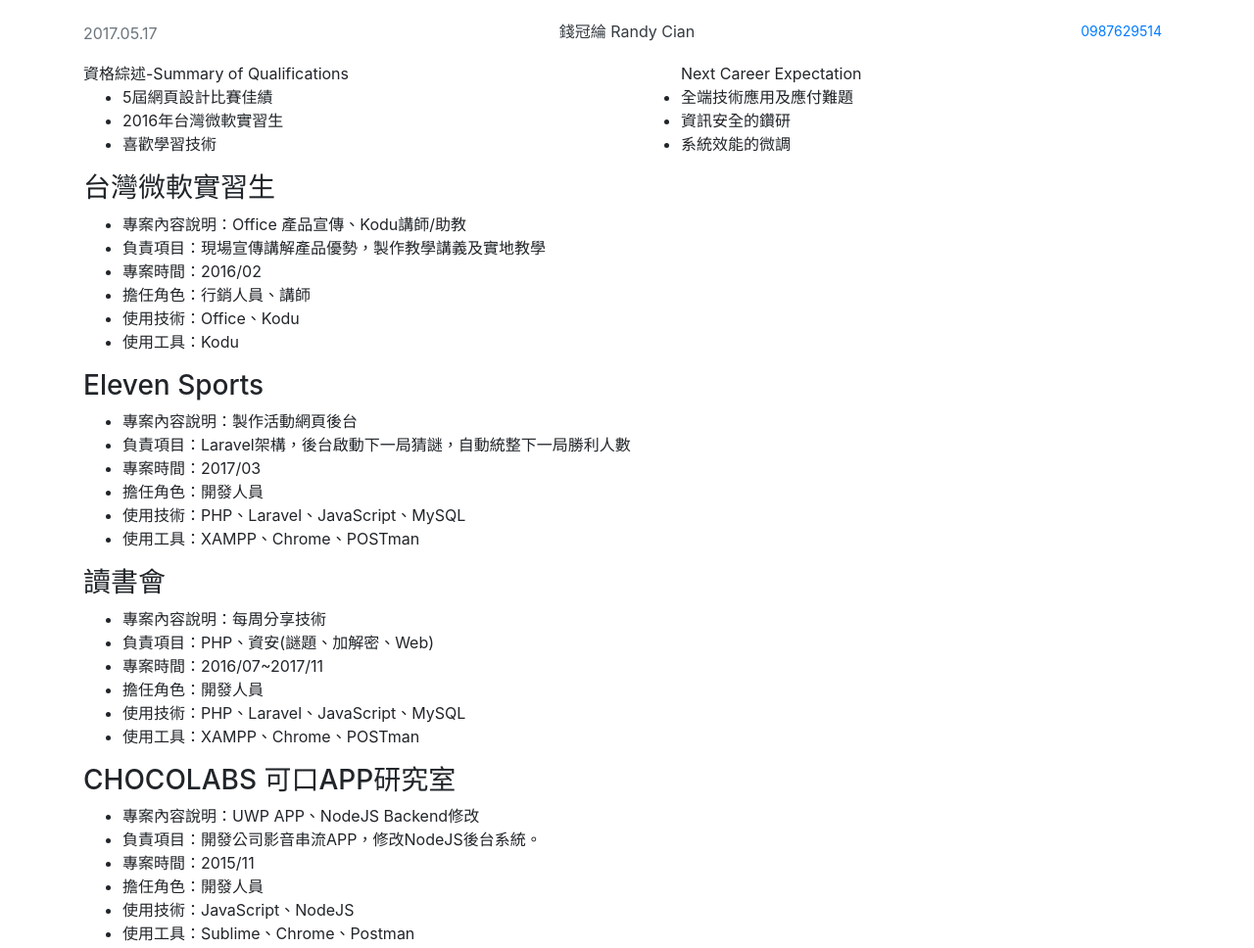
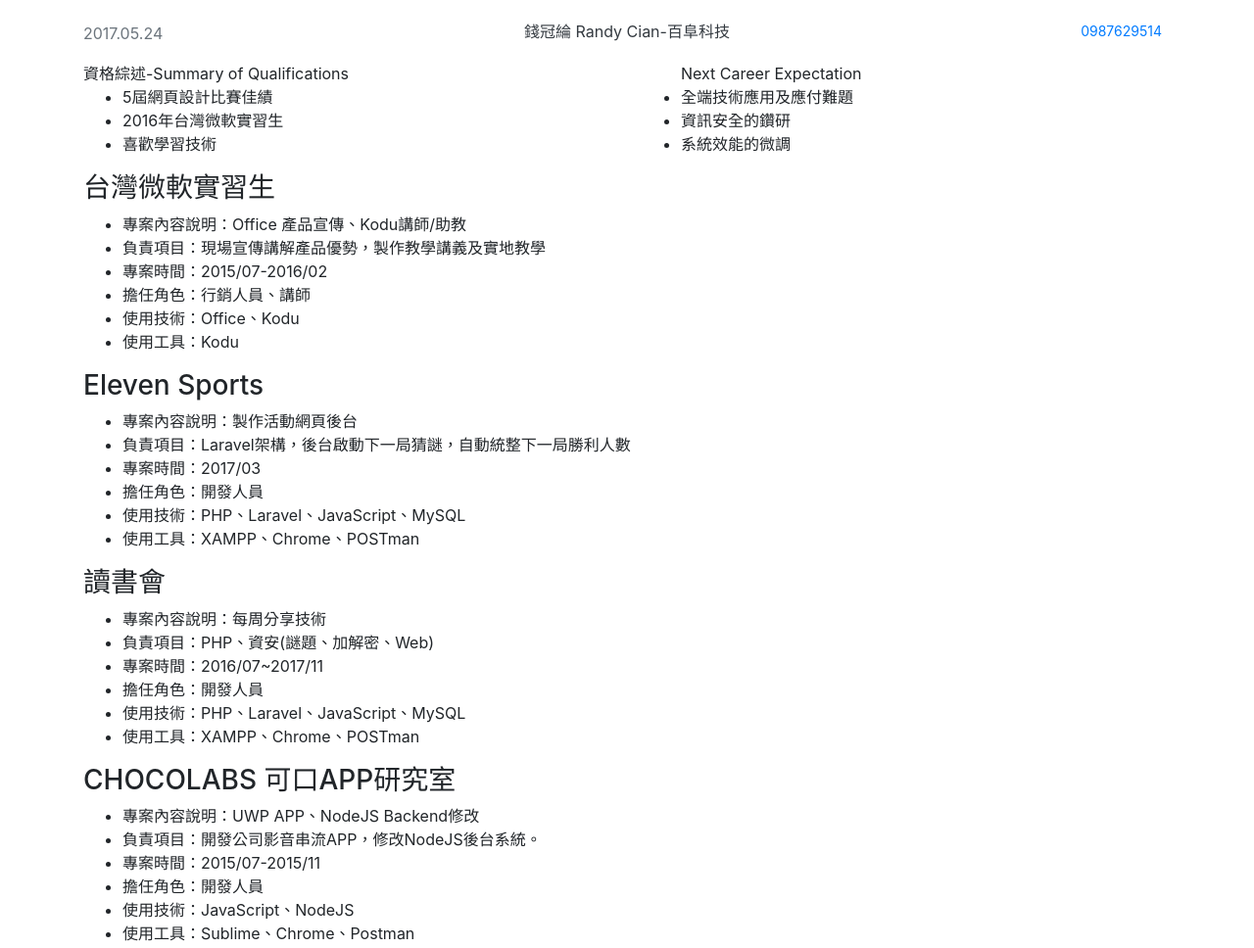
Before and after one commit to waterfall531/OnlineCV, a plain HTML site: page balvenie.html in a window 1280 px wide. Shown: the top 968 px of the page at 98% size. Drawn offline with nearby package versions, Linux system fonts and the light colour scheme.

Commit message:
title css

```diff
--- a/balvenie.html
+++ b/balvenie.html
@@ -20,10 +20,10 @@
     <header class="blog-header py-3">
         <div class="row flex-nowrap justify-content-between align-items-center">
             <div class="col-4 pt-1">
-                <a class="text-muted" href="#">2017.05.17</a>
+                <a class="text-muted" href="#">2017.05.24</a>
             </div>
             <div class="col-4 text-center">
-                <a class="blog-header-logo text-dark" href="#">錢冠綸 Randy Cian</a>
+                <a class="blog-header-logo text-dark" href="#">錢冠綸 Randy Cian-百阜科技</a>
             </div>
             <div class="col-4 d-flex justify-content-end align-items-center">
                 <a class="btn btn-sm" href="#">0987629514</a>
@@ -55,7 +55,7 @@
             <ul>
                 <li>專案內容說明：Office 產品宣傳、Kodu講師/助教</li>
                 <li>負責項目：現場宣傳講解產品優勢，製作教學講義及實地教學</li>
-                <li>專案時間：2016/02</li>
+                <li>專案時間：2015/07-2016/02</li>
                 <li>擔任角色：行銷人員、講師</li>
                 <li>使用技術：Office、Kodu</li>
                 <li>使用工具：Kodu</li>
@@ -88,7 +88,7 @@
             <ul>
                 <li>專案內容說明：UWP APP、NodeJS Backend修改</li>
                 <li>負責項目：開發公司影⾳串流APP，修改NodeJS後台系統。</li>
-                <li>專案時間：2015/11</li>
+                <li>專案時間：2015/07-2015/11</li>
                 <li>擔任角色：開發人員</li>
                 <li>使用技術：JavaScript、NodeJS</li>
                 <li>使用工具：Sublime、Chrome、Postman</li>
@@ -123,7 +123,8 @@
                 <li>負責項目：第四⼗⼀屆全國技能競賽北區網⾴設計職類 (國際技能 競賽中華⺠國委員會)北區第二名，第四⼗三屆全國技能競賽網⾴設計職類 (國際技能競賽 中華⺠國委員會)南區第二名，第四⼗四屆全國技能競賽網⾴設計職類
                     (國際技能競賽 中華⺠國委員會) 南區第四名
                 </li>
-                <li>專案時間：2011/05</li>
+                <li>專案時間：2011/05、2013/05、2014/05
+                </li>
                 <li>擔任角色：開發人員</li>
                 <li>使用技術：PHP、JavaScript、MySQL</li>
                 <li>使用工具：XAMPP、Chrome</li>
@@ -189,6 +190,9 @@
                         JavaScript
                     </li>
                     <li class="percent80">
+                        CSS、SASS
+                    </li>
+                    <li class="percent80">
                         NodeJS
                     </li>
                     <li class="percent60">
@@ -201,6 +205,7 @@
                     工具/環境-Software/Environment
                     <li>Windows</li>
                     <li>MSSQL Management</li>
+                    <li>Ubuntu</li>
                 </ul>
             </div>
         </div>
```
